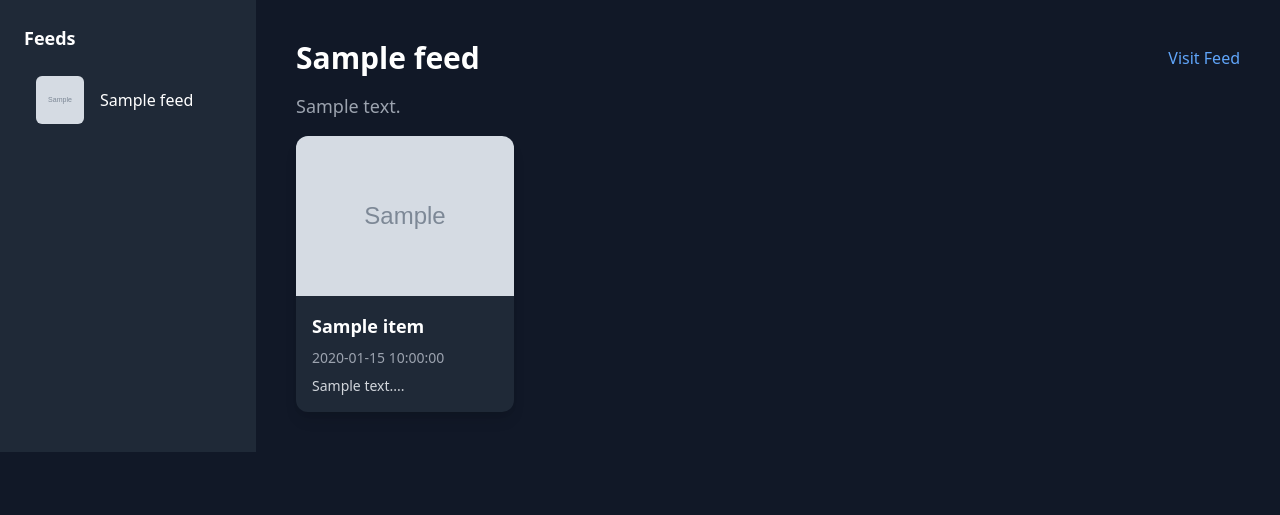
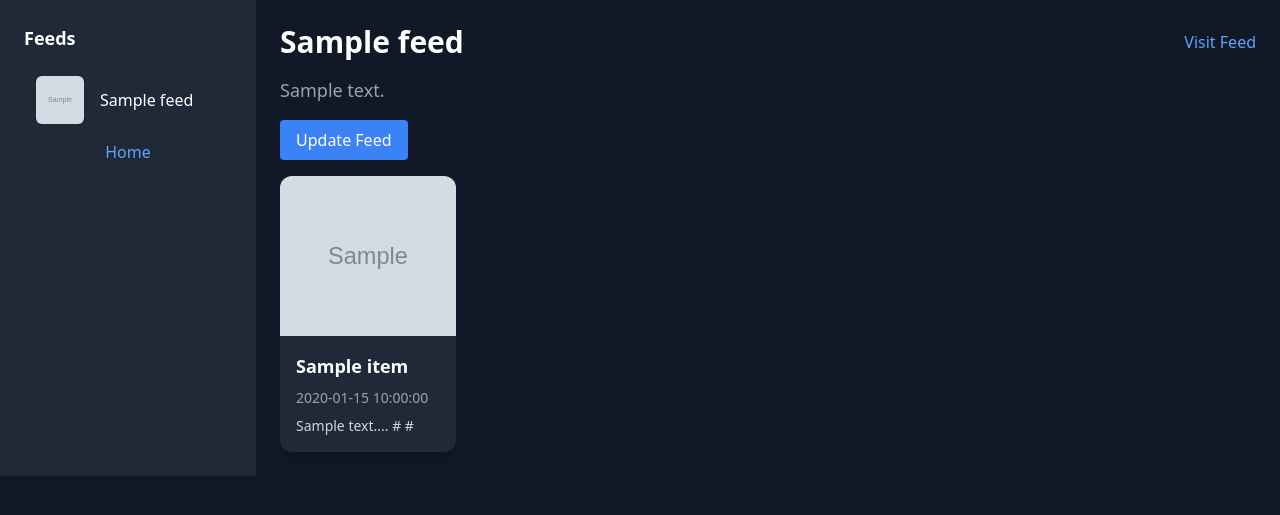
Before and after one commit to mactronmedia/rssfeed, a FastAPI app: template app/templates/feed_detail.html in a window 1280 px wide. Shown: the top 515 px of the page. Run offline with FastAPI, Linux system fonts and the light colour scheme; the template is opened without the code that fills it: most values are stand-ins (such as "Sample title", 1, 10 or a date in 2020); grey boxes marked "Sample" are stand-in pictures.

Commit message:
Aded button and functionality to update feed

```diff
--- a/app/routers/web.py
+++ b/app/routers/web.py
@@ -17,7 +17,7 @@ async def index(request: Request):
     """
     try:
         feeds = await FeedService.get_all_feeds()
-        latest_news = await FeedNewsCRUD.get_all_news(limit=300)  # show latest 30
+        latest_news = await FeedNewsCRUD.get_all_news(limit=50)  # show latest 30
 
         return templates.TemplateResponse("index.html", {"request": request, "feeds": feeds, "news": latest_news})
     except Exception as e:
--- a/app/templates/components/sidebar.html
+++ b/app/templates/components/sidebar.html
@@ -8,4 +8,8 @@
             <span>{{ feed.title }}</span>
         </a>
     {% endfor %}
+    <div class="flex justify-center mb-4">
+        <a href="/" class="text-blue-400 hover:underline">Home</a>
+    </div>
+
 </nav>
--- a/app/templates/feed_detail.html
+++ b/app/templates/feed_detail.html
@@ -1,23 +1,28 @@
 {% extends "base.html" %}
 
 {% block content %}
-<div class="container mx-auto p-4">
     <div class="flex justify-between items-center mb-4">
         <h1 class="text-3xl font-semibold text-white">{{ feed.title }}</h1>
-        <a href="{{ feed.link }}" target="_blank" class="text-blue-400 hover:underline">Visit Feed</a>
+        <a href="{{ feed.link }}" target="_blank" class="text-blue-400 hover:underline cursor-pointer">Visit Feed</a>
     </div>
 
     <p class="text-lg text-gray-400 mb-4">{{ feed.description }}</p>
 
+    <!-- Update Feed Button -->
+    <div class="mb-4">
+        <button id="updateFeedButton" class="bg-blue-500 text-white py-2 px-4 rounded hover:bg-blue-600 transition">
+            Update Feed
+        </button>
+    </div>
+
     <!-- News Grid for the Feed -->
-    <div class="grid grid-cols-1 sm:grid-cols-2 lg:grid-cols-4 gap-6">
+    <div class="grid grid-cols-1 sm:grid-cols-2 lg:grid-cols-5 gap-6">
         {% for item in items %}
             <div class="bg-gray-800 rounded-xl shadow-lg overflow-hidden hover:shadow-xl transition">
                 <a href="{{ item.link }}" target="_blank">
                     <img src="{{ item.media_thumbnail or '/static/img/default-thumb.jpg' }}"
                         alt="Thumbnail"
                         class="w-full h-40 object-cover">
-                </a>
                     <div class="p-4">
                         <h2 class="text-lg font-semibold text-white mb-2 hover:underline">
                             {{ item.title }}
@@ -25,10 +30,47 @@
                         <p class="text-sm text-gray-400 mb-2">{{ item.pubDate }}</p>
                         <p class="text-sm text-gray-300">
                             {{ item.description[:100] | safe }}...
+
+                            {{ feed.url }}
+                            {{ feed.link }}
+
                         </p>
                     </div>
+                </a>
             </div>
         {% endfor %}
     </div>
-</div>
+
+    <script>
+        document.getElementById('updateFeedButton').addEventListener('click', function() {
+            const feedUrl = "{{ feed.url }}"; // Ensure you pass the correct feed URL here
+            const apiUrl = `http://localhost:8000/api/v1/api/v1/feeds/update/?url=${feedUrl}`;
+            // http://localhost:8000/api/v1/api/v1/feeds/update/?url=https://img.rtvslo.si/feeds/00.xml
+            console.log('Making API call to:', apiUrl); // Debugging log to check the URL
+
+            fetch(apiUrl, {
+                method: 'GET',
+                headers: {
+                    'Content-Type': 'application/json',
+                },
+            })
+            .then(response => {
+                if (!response.ok) {
+                    throw new Error('Network response was not ok');
+                }
+                return response.json();
+            })
+            .then(data => {
+                console.log('API Response:', data); // Log the response from the API for debugging
+
+                // If the update was successful, show a success message or handle the updated data
+                alert('Feed updated successfully!');
+                location.reload();  // Optionally reload the page to reflect the changes
+            })
+            .catch(error => {
+                console.error('Error updating feed:', error);
+                alert('There was an error updating the feed. Check the console for details.');
+            });
+        });
+    </script>
 {% endblock %}
```
Also changed, not shown: app/core/feed_parser.py (+3 -12 lines), app/services/feed_service.py (+0 -9 lines), app/templates/feed_items.html (deleted, +0 -22 lines), app/templates/list_feeds.html (deleted, +0 -23 lines), 1 other file. Lines whose indentation alone changed are shown as unchanged.
